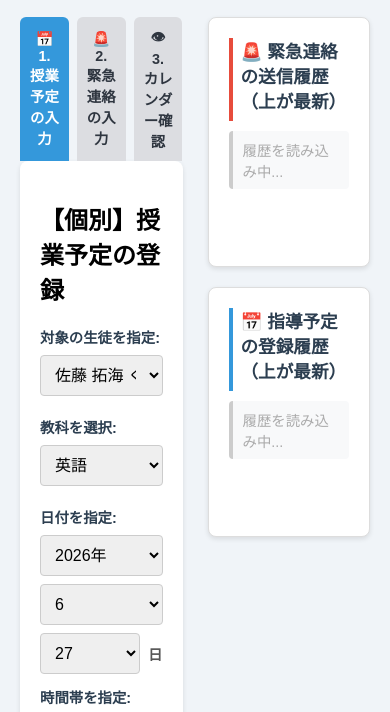
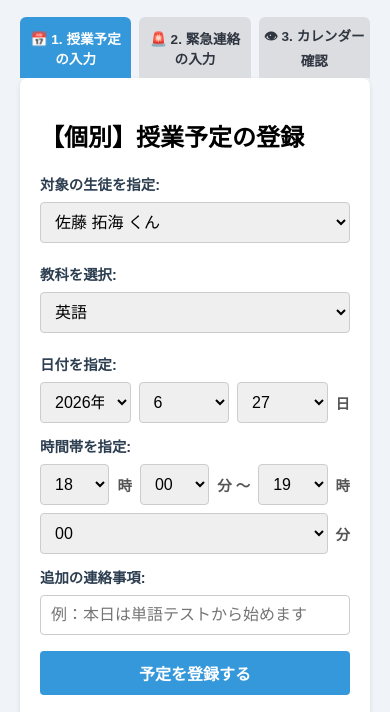
Before and after one commit to moyahiro-cmyk/juku-manage, a plain HTML site: page juku.html in a window 390 px wide. Shown: the part 128-840 px from the top of the page. Drawn offline with Linux system fonts and the light colour scheme; no server answers.

Commit message:
Add files via upload

```diff
--- a/juku.html
+++ b/juku.html
@@ -51,6 +51,23 @@
         .calendar-day.selected { background-color: #ffeaa7; border: 1px solid #f1c40f; }
         .calendar-day.empty { cursor: default; background: none !important; }
         .day-detail-box { background: #f8f9fa; padding: 10px; margin-top: 10px; border-radius: 6px; border: 1px dashed #3498db; min-height: 50px; font-size: 0.9em; }
+        /* 横幅が768px以下（スマホなど）になった時の設定 */
+@media (max-width: 768px) {
+    .main-container {
+        flex-direction: column; /* 横並びから縦並びに変更 */
+    }
+    .left-col, .right-col {
+        max-width: 100%; /* 横幅いっぱいに広げる */
+        width: 100%;
+    }
+    .tab-container {
+        flex-wrap: wrap; /* タブがはみ出さないように折り返す */
+    }
+    .tab-btn {
+        font-size: 0.85em; /* 文字を少しだけ小さく */
+        padding: 8px 4px;
+    }
+}
     </style>
     <script src="https://www.gstatic.com/firebasejs/10.12.5/firebase-app-compat.js"></script>
     <script src="https://www.gstatic.com/firebasejs/10.12.5/firebase-firestore-compat.js"></script>
```
